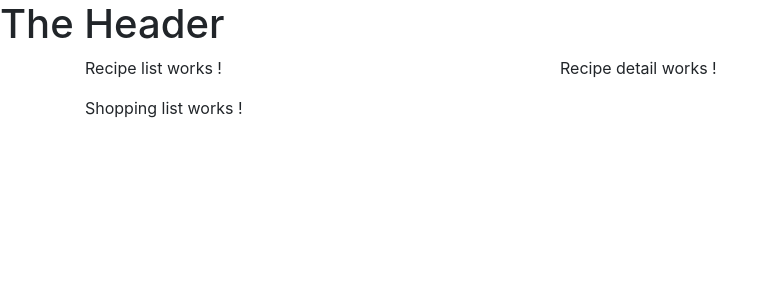
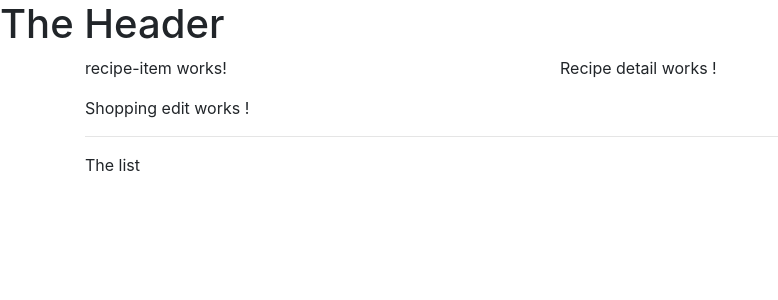
Before and after one commit to shivakoduri/angulartest, an Angular app: page / in a window 1280 px wide. Shown: the top 300 px of the page, without its empty margins (0-778 px from the left). Built offline with nearby package versions, Linux system fonts and the light colour scheme.

Commit message:
Example App  - Adding components inside other components

```diff
--- a/src/app/recipes/recipe-list/recipe-list.component.html
+++ b/src/app/recipes/recipe-list/recipe-list.component.html
@@ -1,3 +1 @@
-<p>
-  Recipe list works !
-</p>
+<app-recipe-item></app-recipe-item>
--- a/src/app/shopping-list/shopping-list.component.html
+++ b/src/app/shopping-list/shopping-list.component.html
@@ -1,3 +1,7 @@
-<p>
-  Shopping list works !
-</p>
+<div class="row">
+  <div class="col-md-10">
+    <app-shopping-edit></app-shopping-edit>
+    <hr>
+    <p>The list</p>
+  </div>
+</div>
```
